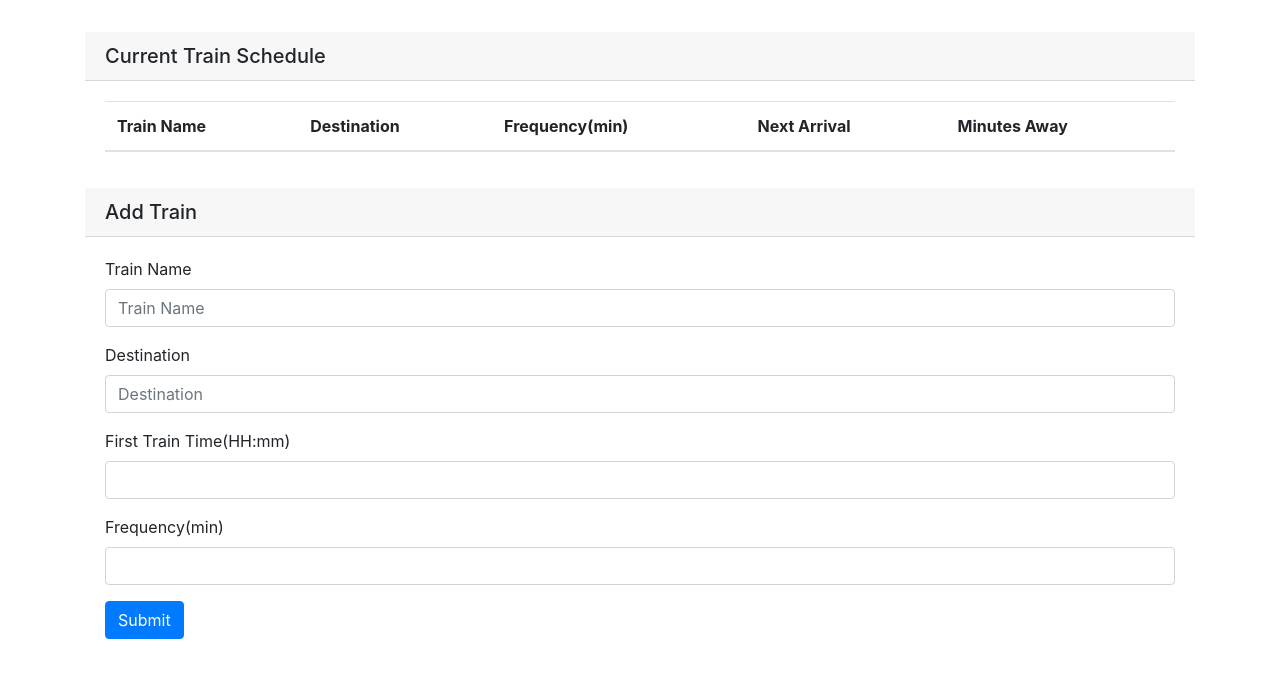
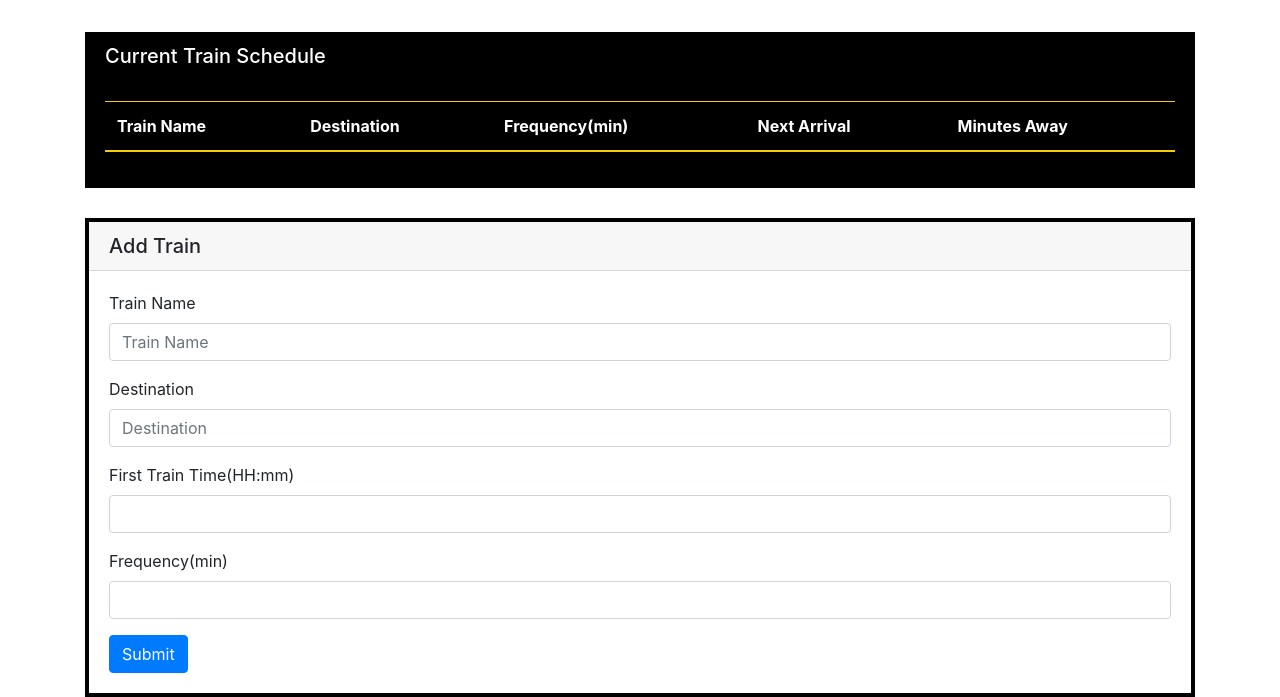
Before and after one commit to chrisharding88/trainSchedule, a plain HTML site: page index.html in a window 1280 px wide. Shown: the part 350-1047 px from the top of the page. Before the commit the page ends 1009 px from the top, so only its background shows below. Drawn offline with nearby package versions, Linux system fonts and the light colour scheme; no server answers.

Commit message:
In the train schedule section, I changed the background color and border color

```diff
--- a/assets/app.js
+++ b/assets/app.js
@@ -17,6 +17,7 @@ var firebaseConfig = {
 
 //Displays current time in the DOM
 var currentTime = $('#time').html(moment().format('hh:mm'));
+console.log(moment().format('hh:mm:ss'))
 
 
  // Whenever the submit button is pushed it stores at the firebase
@@ -32,6 +33,7 @@ var currentTime = $('#time').html(moment().format('hh:mm'));
      trainTime = $('#trainTime').val().trim();
      frequency= $('#frequency').val().trim();
 
+     // Push it to the database storage
      database.push({
         name: name,
         destination: destination,
@@ -43,13 +45,13 @@ var currentTime = $('#time').html(moment().format('hh:mm'));
 
  database.on("child_added", function(childSnapshot){
     var trainName = childSnapshot.val().name;
-    var trip = childSnapshot.val().destination;
+    var dest = childSnapshot.val().destination;
     var timeOfTrip = childSnapshot.val().trainTime;
     var freq = childSnapshot.val().frequency;
 
 
     console.log(trainName);
-    console.log(trip);
+    console.log(dest);
     console.log(timeOfTrip);
     console.log(freq);
 
@@ -73,7 +75,7 @@ var currentTime = $('#time').html(moment().format('hh:mm'));
 
    var newTrainRow =  $("<tr>").append(`
     <td>${trainName}</td>
-    <td>${trip}</td>
+    <td>${dest}</td>
     <td>${freq}</td>
     <td>${nextTrainSchedule}</td>
     <td>${minutesAway}</td>
@@ -85,6 +87,7 @@ var currentTime = $('#time').html(moment().format('hh:mm'));
 
 
 
+
  }, function(errorObject){
      console.log('Errors Handled: ' + errorObject.code);
  });
--- a/assets/styles.css
+++ b/assets/styles.css
@@ -32,9 +32,39 @@
     background-color: black;
 }
 
+.trainHeader{
+    background-color: black;
+    color:white
+}
 
+.train-form{
+    border: 4px solid black;
+}
+
+.trainTable{
+    background-color: black;
+}
+
+thead{
+    color: white;
+}
+
+.table td{
+    border-top-color: #f5cd05;
+}
+
+.table thead th{
+    border-top-color: #f5cd05;
+    border-bottom-color: #f5cd05;
+}
 
 
 tbody{
     font-family: 'Roboto Mono', monospace;
+    color: white;
+
 }
+
+.train-form{
+    margin-top: 30px;
+}
--- a/index.html
+++ b/index.html
@@ -20,8 +20,8 @@
     </div>
 </div>
 
-<h5 class="card-header">Current Train Schedule</h5>
-<div class="card-body">
+<h5 class="card-header trainHeader">Current Train Schedule</h5>
+<div class="card-body trainTable">
 
  <table class="table">
         <thead>
@@ -39,10 +39,11 @@
  </table>
 </div>
 
-<h5 class="card-header">Add Train</h5>
-<div class="card-body">
+<div class = "train-form" >
+    <h5 class="card-header">Add Train</h5>
+    <div class="card-body">
 
- <form>
+        <form>
 
             <div class="form-group">
                  <label for="trainName">Train Name</label>
@@ -62,8 +63,9 @@
             </div>
         <button type="submit" class="btn btn-primary" id="submit">Submit</button>
 
- </form>
+      </form>
 
+  </div>
 </div>
 
 
@@ -93,9 +95,9 @@
 
 
     <script src="https://ajax.googleapis.com/ajax/libs/jquery/3.4.1/jquery.min.js"></script>
+    <script src="https://cdnjs.cloudflare.com/ajax/libs/moment.js/2.24.0/moment.min.js"></script>
     <script src="https://www.gstatic.com/firebasejs/6.0.4/firebase-app.js"></script>
     <script src="https://www.gstatic.com/firebasejs/6.0.4/firebase-database.js"></script>
-    <script src="https://cdn.jsdelivr.net/momentjs/2.12.0/moment.min.js"></script>
     <script src="https://code.jquery.com/jquery-3.3.1.slim.min.js" integrity="sha384-q8i/X+965DzO0rT7abK41JStQIAqVgRVzpbzo5smXKp4YfRvH+8abtTE1Pi6jizo" crossorigin="anonymous"></script>
     <script src="https://cdnjs.cloudflare.com/ajax/libs/popper.js/1.14.7/umd/popper.min.js" integrity="sha384-UO2eT0CpHqdSJQ6hJty5KVphtPhzWj9WO1clHTMGa3JDZwrnQq4sF86dIHNDz0W1" crossorigin="anonymous"></script>
     <script src="https://stackpath.bootstrapcdn.com/bootstrap/4.3.1/js/bootstrap.min.js" integrity="sha384-JjSmVgyd0p3pXB1rRibZUAYoIIy6OrQ6VrjIEaFf/nJGzIxFDsf4x0xIM+B07jRM" crossorigin="anonymous"></script>
```
